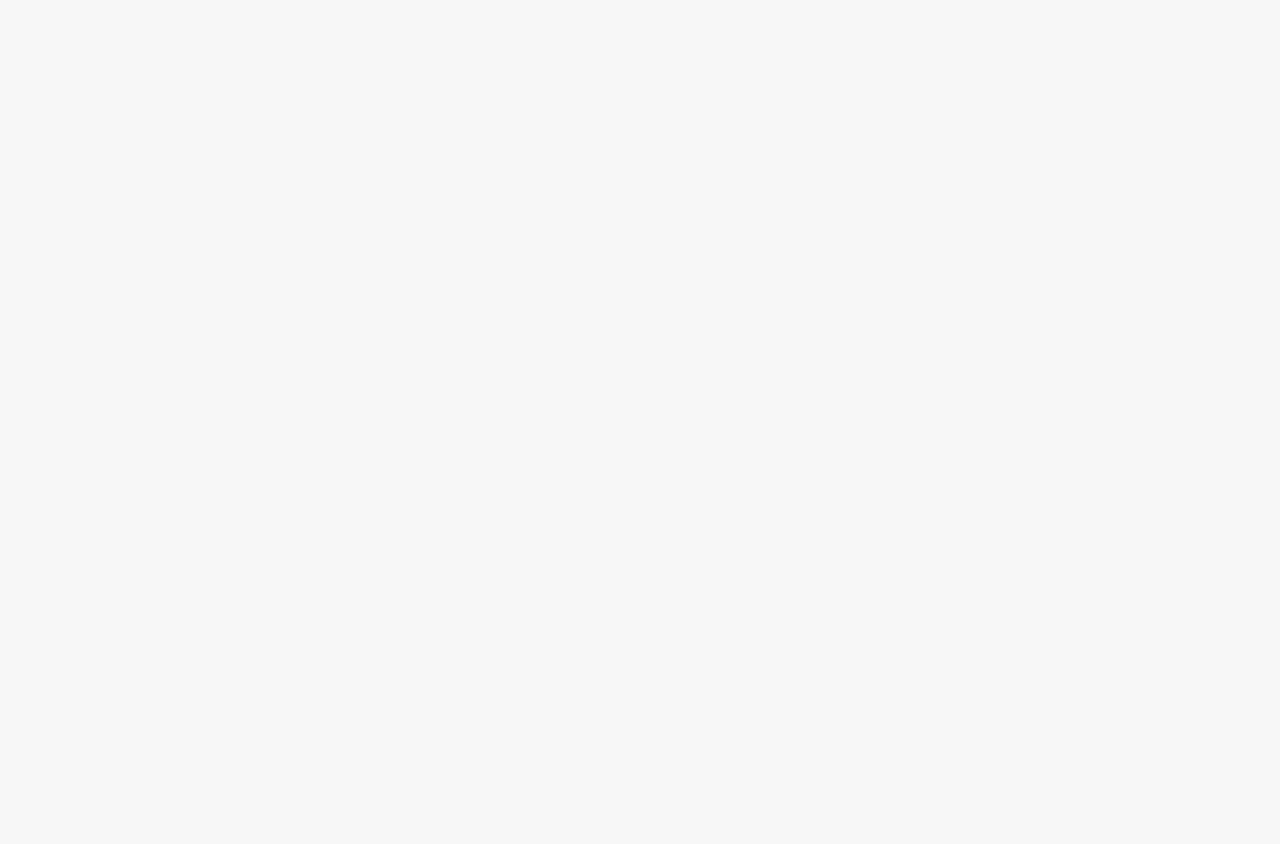
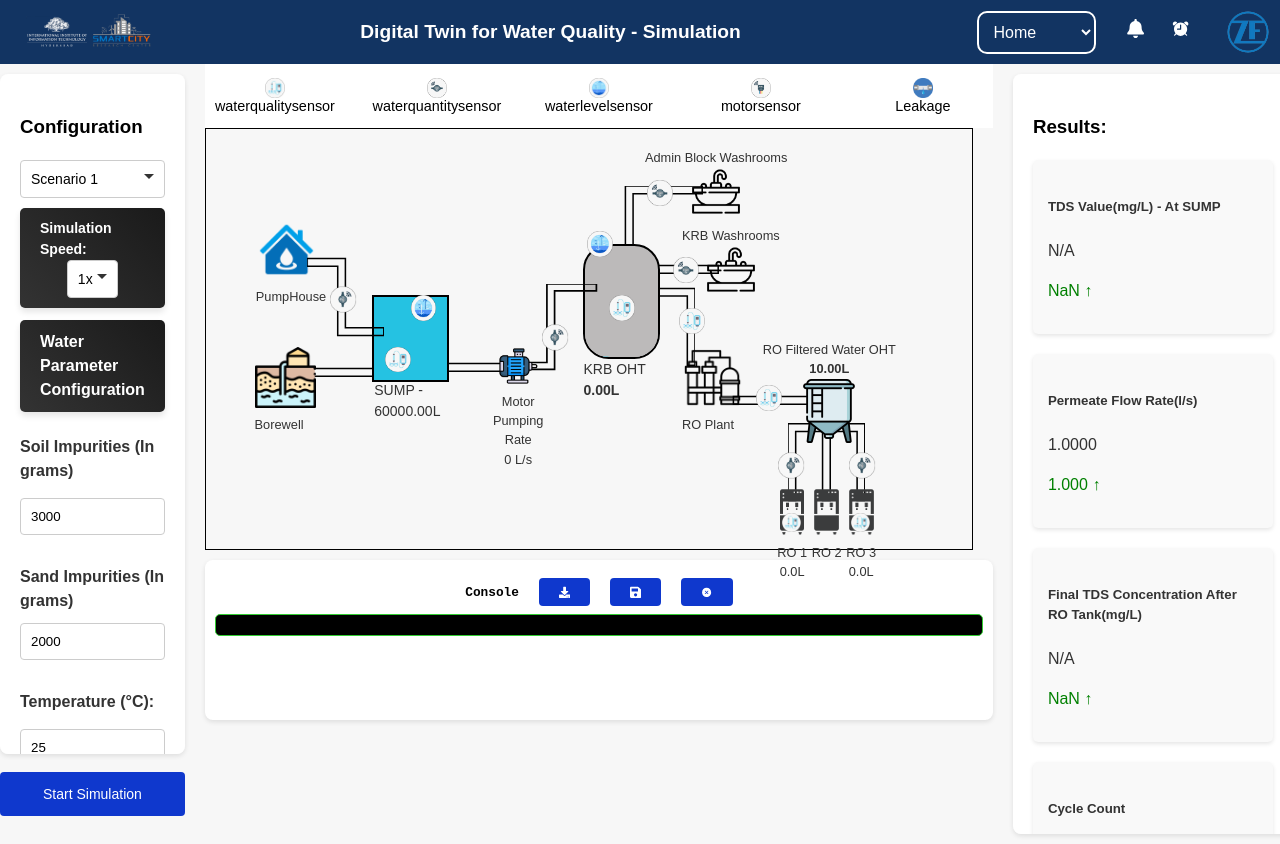
Before and after one commit to likhithkanigolla/zf-dt-frontend, a React (Create React App) app: page /dt_waternetwork/simulation in a window 1280 px wide. Before the commit this address had no page. Before the commit the page ends 800 px from the top, so only its background shows below. Built offline with nearby package versions, Linux system fonts and the light colour scheme.

Commit message:
Upadated URL for HTTPS Deployment /dt_waternetwork

```diff
--- a/src/App.js
+++ b/src/App.js
@@ -14,14 +14,16 @@ const App = () => {
     <Router>
       <Routes>
         {/* <Route path="/" element={<HomePage />} /> */}
-        <Route path="/" element={<RealValueVisualisation />} />
-        <Route path="/analytics" element={<VisualizationPage />} />
-        <Route path="/simulation" element={<SimulationPage />} />
-        <Route path="/actuation" element={<ActuationPage />} />
-        {/* <Route path="/demo" element={<DemoPage />} /> */}
-        <Route path="/simulation/scenario1" element={<SimulationScenario1 />} />
-        <Route path='/login' element={<LoginPage/>}/>
-
+        {/* <Route path="/dt_waternetwork/*" element={<AppLayout />}> */}
+        <Route path="/dt_waternetwork/*">
+          <Route index element={<RealValueVisualisation />} />
+          <Route path="analytics" element={<VisualizationPage />} />
+          <Route path="simulation" element={<SimulationPage />} />
+          <Route path="actuation" element={<ActuationPage />} />
+          {/* <Route path="/demo" element={<DemoPage />} /> */}
+          <Route path="simulation/scenario1" element={<SimulationScenario1 />} />
+          <Route path='login' element={<LoginPage/>}/>
+        </Route>
       </Routes>
     </Router>
   );
--- a/src/components/navigation/Navigation.jsx
+++ b/src/components/navigation/Navigation.jsx
@@ -26,10 +26,10 @@ const NavigationBar = ({ title }) => {
       <div>
           {/* Dropdown to select the pages */}
           <select className="navbar__dropdown" onChange={(e) => { window.location.href = e.target.value }}>
-            <option value="/" selected={window.location.pathname === '/'}>Home</option>
-            <option value="/analytics" selected={window.location.pathname === '/analytics'}>Analytics</option>
-            <option value="/actuation" selected={window.location.pathname === '/actuation'}>Actuation</option>
-            <option value="/simulation" selected={window.location.pathname === '/simulation'}>Simulation</option>
+            <option value="/dt_waternetwork/" selected={window.location.pathname === '/'}>Home</option>
+            <option value="/dt_waternetwork/analytics" selected={window.location.pathname === '/analytics'}>Analytics</option>
+            <option value="/dt_waternetwork/actuation" selected={window.location.pathname === '/actuation'}>Actuation</option>
+            <option value="/dt_waternetwork/simulation" selected={window.location.pathname === '/simulation'}>Simulation</option>
           </select>
       </div>
       <div className="navbar__icon">
```
